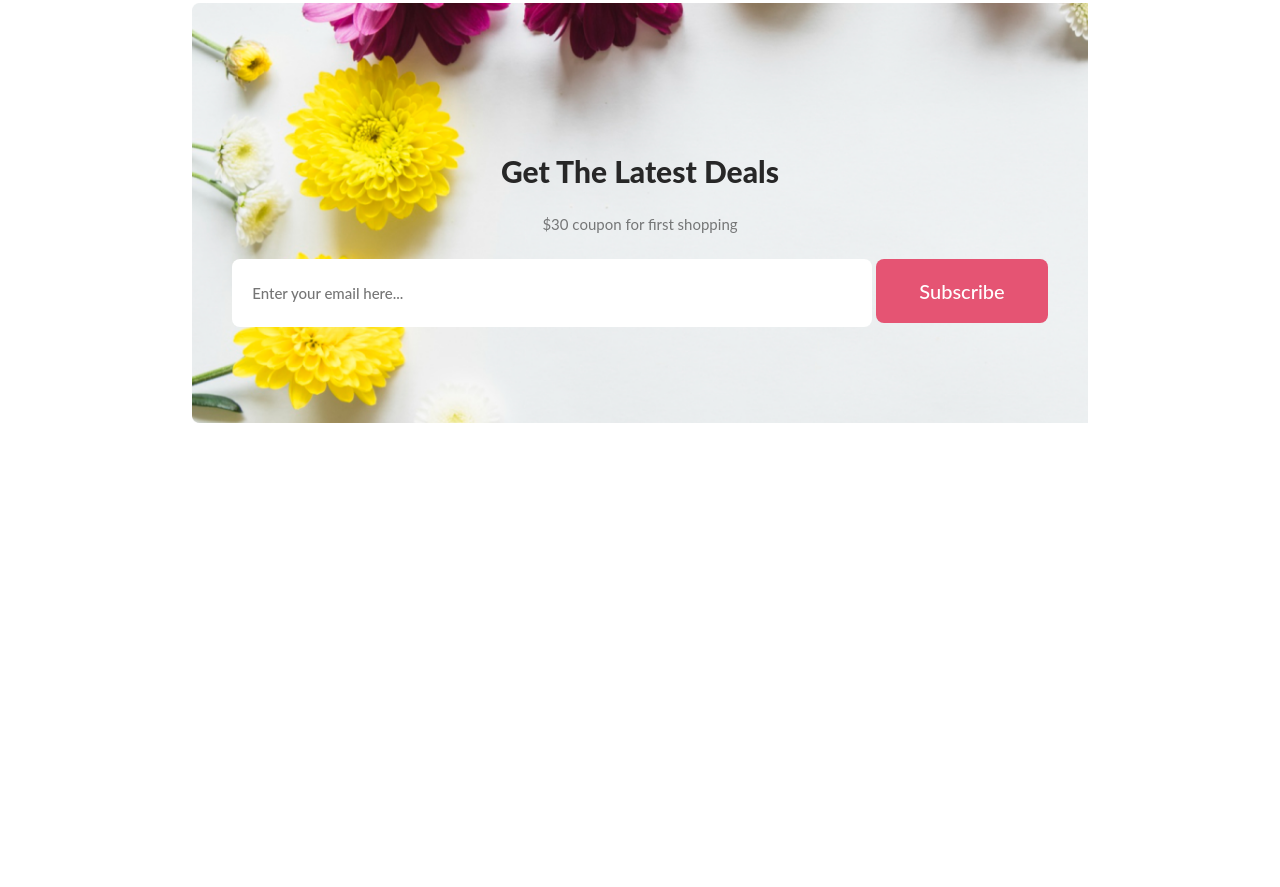
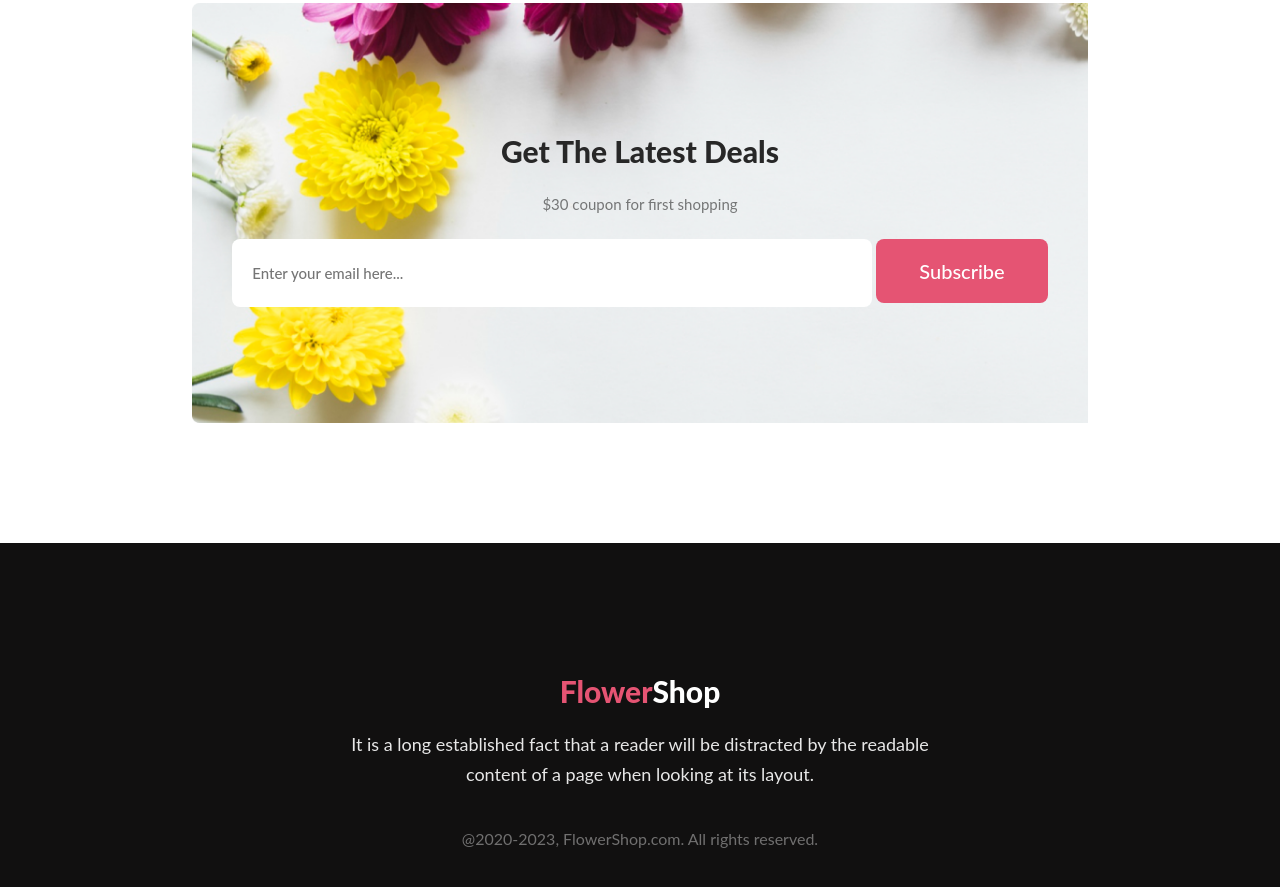
Before and after one commit to SBAhsan/A-Flower-Shop, a plain HTML site: page index.html in a window 1280 px wide. Shown: the part 2697-3584 px from the top of the page. Before the commit the page ends 3300 px from the top, so only its background shows below. Drawn offline with Linux system fonts and the light colour scheme.

Commit message:
added footer section

```diff
--- a/index.html
+++ b/index.html
@@ -91,6 +91,12 @@
             </div>
         </section>
     </main>
-    <footer></footer>
+    <footer>
+        <div class="footer-div">
+            <h1 class="footer-head"> <span class="diff-color-2">Flower</span>Shop</h1>
+            <p class="footer-para">It is a long established fact that a reader will be distracted by the readable <br> content of a page when looking at its layout.</p>
+            <p class="copyright">@2020-2023, FlowerShop.com. All rights reserved.</p>
+        </div>
+    </footer>
 </body>
 </html>
--- a/styles.css
+++ b/styles.css
@@ -174,7 +174,7 @@ header {
 .diff-color {
     color: #E55473;
     font-family: 'Lato', sans-serif;
-    font-size: 40px;
+    font-size: 30px;
     font-weight: 800;
 }
 
@@ -192,14 +192,16 @@ header {
     width: 250px;
     height: 350px;
 }
-.signup-div{
+
+.signup-div {
     height: 500px;
     display: flex;
     justify-content: center;
     gap: 180px;
     align-items: center;
 }
-.signup-button{
+
+.signup-button {
     color: #FFF;
     font-family: 'Lato', sans-serif;
     font-size: 20px;
@@ -209,36 +211,41 @@ header {
     background: #E55473;
     padding: 20px 43px;
 }
-.signup-texts{
+
+.signup-texts {
     text-align: center;
     padding-top: 30px;
 }
 
 /* insta styles */
 
-.insta-section{
+.insta-section {
     height: 600px;
     width: 70%;
     margin: auto;
     padding-bottom: 70px;
 }
-.insta-div{
+
+.insta-div {
     height: 600px;
     width: 70%;
     margin: auto;
     text-align: center;
 }
-.insta-photos{
+
+.insta-photos {
     display: flex;
     justify-content: center;
     gap: 15px;
     margin-left: 5px;
 }
-.insta-photo{
+
+.insta-photo {
     width: 260px;
     height: 300px;
 }
-.insta-title{
+
+.insta-title {
     color: #272727;
     text-align: center;
     font-family: 'Lato', sans-serif;
@@ -247,7 +254,8 @@ header {
     padding-bottom: 20px;
     padding-top: 100px;
 }
-.insta-para{
+
+.insta-para {
     color: rgba(39, 39, 39, 0.60);
     font-family: 'Lato', sans-serif;
     font-size: 15px;
@@ -259,20 +267,23 @@ header {
 
 /* subscribe styles */
 
-.subs-section{
+.subs-section {
     height: 420px;
     width: 70%;
     margin: auto;
     background-image: url('Flower\ Asset/Rectangle 9.png');
     background-repeat: no-repeat;
     background-size: cover;
+    margin-bottom: 120px;
 }
-.subs-div{
+
+.subs-div {
     height: 450px;
     text-align: center;
-    padding-top: 150px;
+    padding-top: 130px;
 }
-.subs-head{
+
+.subs-head {
     color: #272727;
     text-align: center;
     font-family: 'Lato', sans-serif;
@@ -280,7 +291,8 @@ header {
     font-weight: 800;
     padding-bottom: 20px;
 }
-.subs-para{
+
+.subs-para {
     color: rgba(39, 39, 39, 0.60);
     font-family: 'Lato', sans-serif;
     font-size: 15px;
@@ -289,7 +301,8 @@ header {
     text-align: center;
     padding-bottom: 20px;
 }
-.email{
+
+.email {
     width: 600px;
     color: #FFF;
     font-family: 'Lato', sans-serif;
@@ -299,3 +312,47 @@ header {
     border-radius: 8px;
     padding: 25px 20px;
 }
+
+/* footer styles */
+
+footer {
+    background: #111010;
+    height: 450px;
+}
+
+.footer-head {
+    color: white;
+    text-align: center;
+    font-family: 'Lato', sans-serif;
+    font-size: 30px;
+    font-weight: 800;
+    padding-bottom: 20px;
+}
+
+.diff-color-2 {
+    color: #E55473;
+    font-family: 'Lato', sans-serif;
+    font-size: 30px;
+    font-weight: 800;
+}
+
+.footer-para {
+    color: rgba(255, 255, 255, 0.90);
+    text-align: center;
+    font-family: 'Lato', sans-serif;
+    font-size: 18px;
+    font-weight: 400;
+    line-height: 30px;
+    padding-bottom: 40px;
+}
+
+.copyright {
+    color: rgba(255, 255, 255, 0.40);
+    text-align: center;
+    font-family: 'Lato', sans-serif;
+    font-size: 16px;
+    font-weight: 400;
+}
+.footer-div{
+    padding-top: 130px;
+}
```
